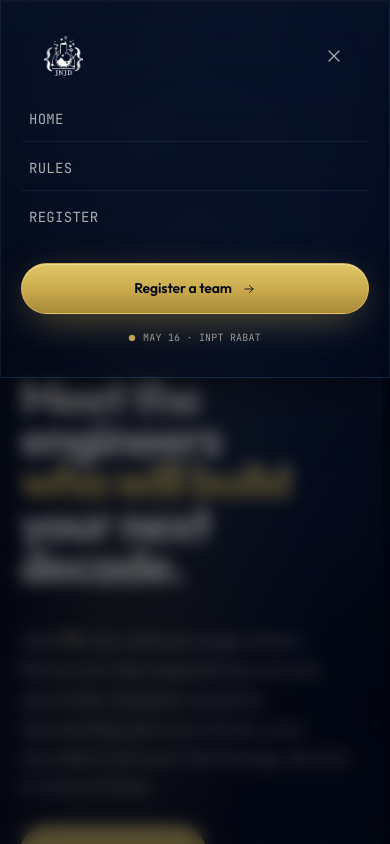
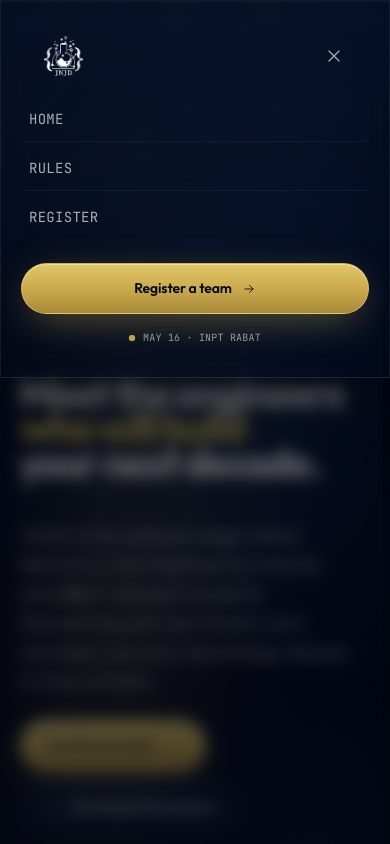
Before and after one commit to TahaZizah/JNJD, a React (Vite) app in the folder frontend/: page /sponsoring in a window 390 px wide. Both pictures are taken after a click on the button 334 px from the left and 56 px from the top of the page. Shown: the top 844 px of the page. Built offline with nearby package versions, Linux system fonts and the light colour scheme.

Commit message:
fix: improve mobile layout responsiveness, adjust nav z-index and typography, and scale hero font sizing

```diff
--- a/frontend/src/index.css
+++ b/frontend/src/index.css
@@ -83,8 +83,9 @@
    ============================================================ */
 html {
   scroll-behavior: smooth;
-  /* Prevent layout shift from scrollbar appearing */
   scrollbar-gutter: stable;
+  overflow-x: hidden;
+  max-width: 100vw;
 }
 
 body {
@@ -93,8 +94,8 @@ body {
   font-family: var(--font-sans), sans-serif;
   -webkit-font-smoothing: antialiased;
   -moz-osx-font-smoothing: grayscale;
-  /* Prevent horizontal overflow on mobile */
   overflow-x: hidden;
+  max-width: 100vw;
 }
 
 h1, h2, h3, h4, h5, h6 {
--- a/frontend/src/ui/landing_hero.tsx
+++ b/frontend/src/ui/landing_hero.tsx
@@ -68,8 +68,8 @@ function Hero() {
         <div className="grid lg:grid-cols-12 gap-10 items-end">
           <div className="lg:col-span-8">
             <Reveal delay={80}>
-              {/* Fluid hero type: 3.5rem on mobile → 8.125rem on large desktop, never causes horizontal scroll */}
-              <h1 className="t-display" style={{ fontSize: 'clamp(3.5rem, 9vw, 8.125rem)' }}>
+              {/* Fluid hero type: 2.5rem on mobile → 8.125rem on large desktop, never causes horizontal scroll */}
+              <h1 className="t-display" style={{ fontSize: 'clamp(2.5rem, 8vw, 8.125rem)' }}>
                 <span className="block text-bone-100">JOURNÉES</span>
                 <span className="block text-bone-100/95">NATIONALES <span className="shimmer-text">des</span></span>
                 <span className="block">
--- a/frontend/src/ui/nav.tsx
+++ b/frontend/src/ui/nav.tsx
@@ -94,7 +94,7 @@ function Nav({ route, setRoute }) {
       {/* Mobile slide-down menu */}
       {mobileOpen && (
         <div
-          className="fixed inset-0 z-40 md:hidden"
+          className="fixed inset-0 z-30 md:hidden"
           onClick={() => setMobileOpen(false)}
           aria-hidden="true"
         >
@@ -115,7 +115,7 @@ function Nav({ route, setRoute }) {
               <button
                 key={id}
                 onClick={() => { setRoute(id); setMobileOpen(false); }}
-                className="text-left t-mono text-sm tracking-[0.2em] uppercase py-3 px-2 text-bone-100/70 hover:text-gold-300 transition border-b border-mist-400/10 last:border-0 focus-visible:outline-none focus-visible:ring-2 focus-visible:ring-gold-400/70 rounded"
+                className="text-left t-mono text-sm tracking-[0.2em] uppercase py-3 px-2 text-bone-100 opacity-70 hover:opacity-100 transition border-b border-mist-400/10 last:border-0 focus-visible:outline-none focus-visible:ring-2 focus-visible:ring-gold-400/70 rounded"
               >
                 {label}
               </button>
@@ -131,7 +131,7 @@ function Nav({ route, setRoute }) {
           </div>
           <div className="mt-4 flex items-center gap-2 justify-center">
             <span className="w-1.5 h-1.5 rounded-full bg-gold-400 dot-live" aria-hidden="true" />
-            <span className="t-mono text-[10px] tracking-[0.25em] text-bone-100/60 uppercase">May 16 · INPT Rabat</span>
+            <span className="t-mono text-[10px] tracking-[0.25em] text-bone-100 opacity-60 uppercase">May 16 · INPT Rabat</span>
           </div>
         </div>
       </div>
--- a/frontend/src/ui/sponsoring.tsx
+++ b/frontend/src/ui/sponsoring.tsx
@@ -4,6 +4,7 @@ import * as Icons from './icons';
 import { IconBrief, IconHandshake, IconMegaphone, IconTarget, IconUsers, IconMail, IconPhone, IconPin } from './icons';
 import { cn, Reveal, Magnetic } from './utils';
 import { AgenticField } from './background';
+import { SectionHeader } from './landing_rules';
 
 // Sponsoring pitch page
 
@@ -58,7 +59,7 @@ function SponsoringHero() {
         <div className="grid lg:grid-cols-12 gap-10 items-end">
           <div className="lg:col-span-8">
             <Reveal delay={80}>
-              <h1 className="t-display" style={{ fontSize: 'clamp(3rem, 8vw, 8.125rem)' }}>
+              <h1 className="t-display" style={{ fontSize: 'clamp(2.5rem, 8vw, 8.125rem)' }}>
                 <span className="block text-bone-100">Meet the engineers</span>
                 <span className="block">
                   <span className="gold-text">who will build</span>
```
